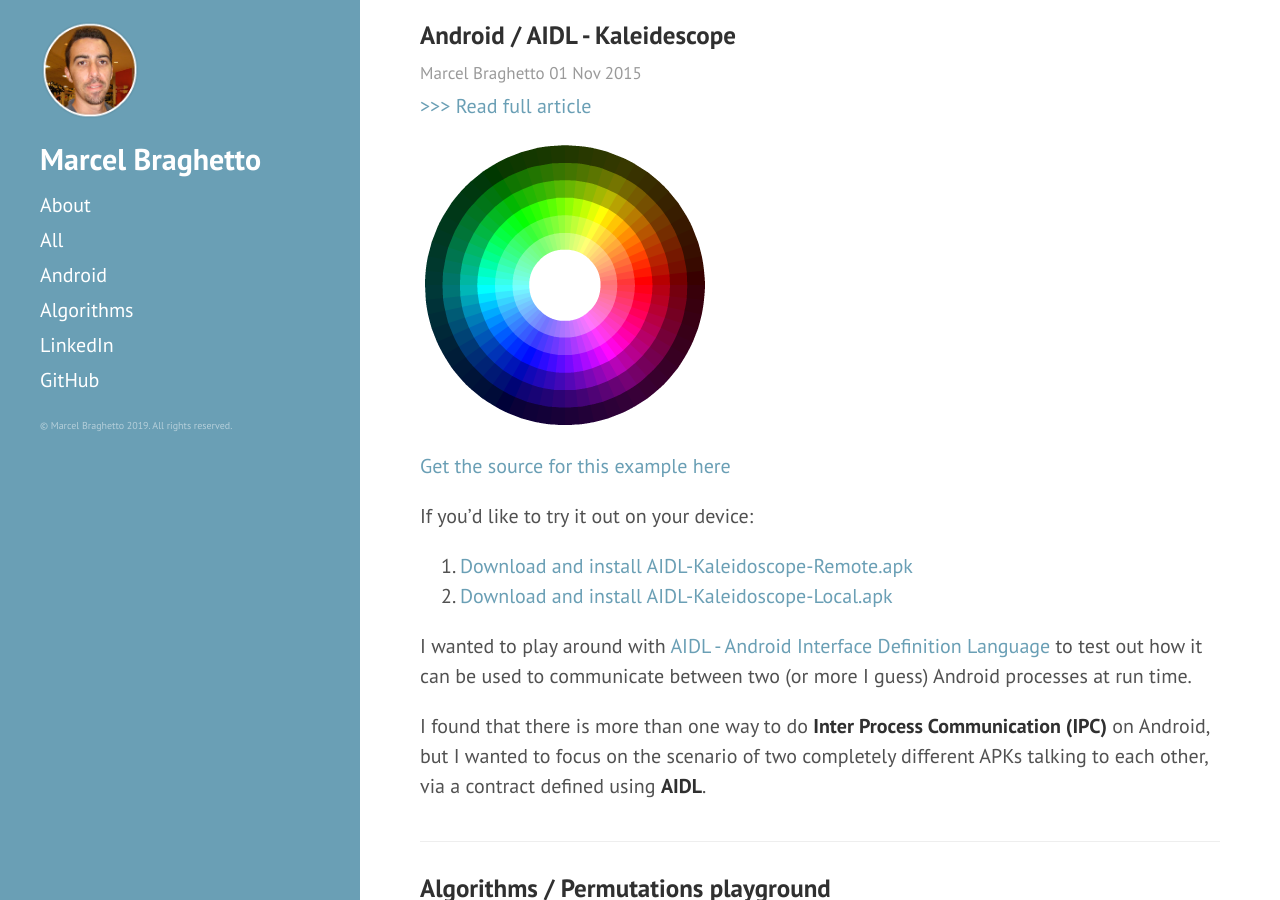
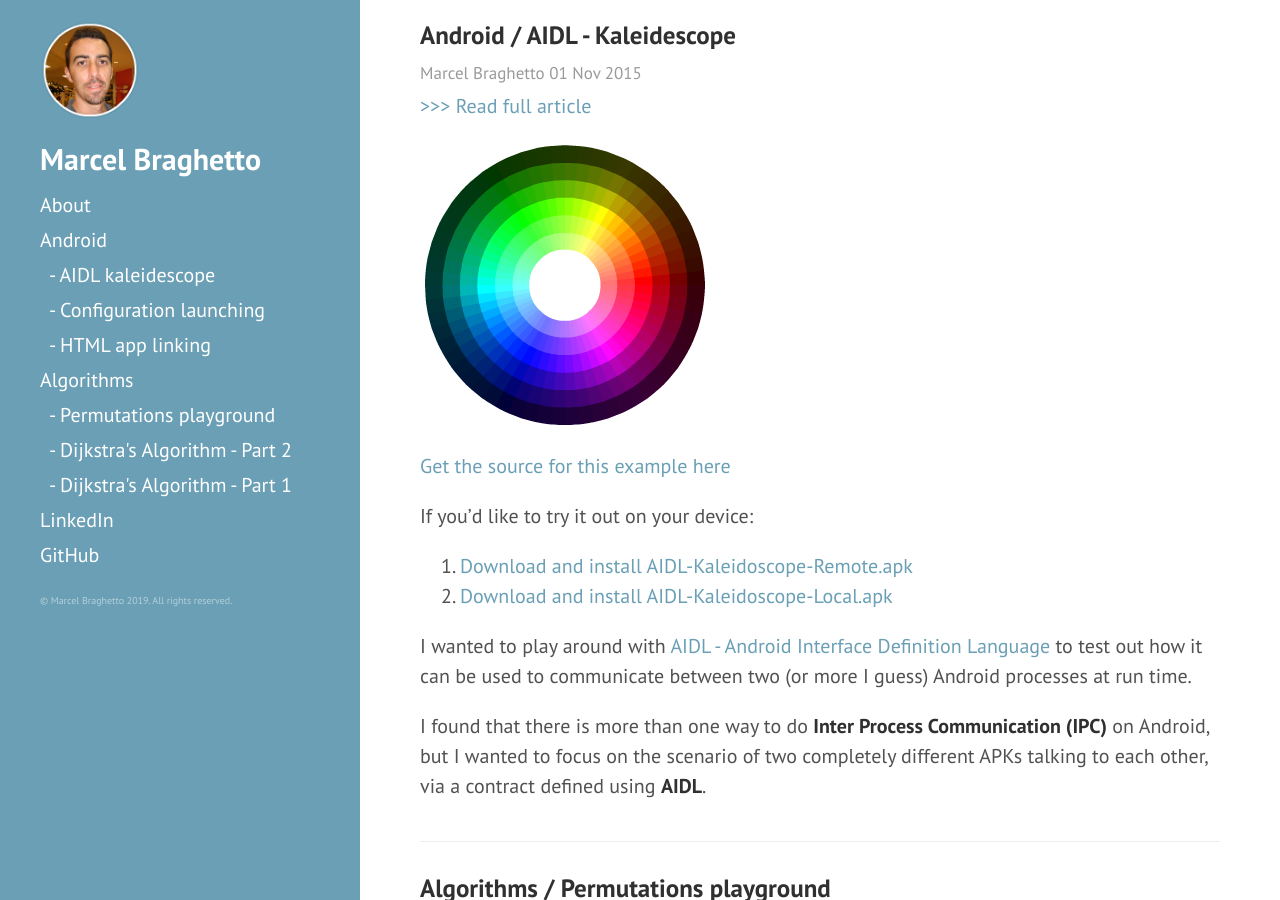
Before and after one commit to MarcelBraghetto/marcelbraghetto.github.io, a Jekyll site: the page built from index.html, in a window 1280 px wide and 900 px high. Built offline with Jekyll 4.4.1, drawn with Linux system fonts in a browser that asks for light colours; Markdown is read by kramdown in place of the engine named in the settings; the list of posts is cut into pages by our own code.

Commit message:
Added invidual blog post links.

```diff
--- a/_includes/sidebar.html
+++ b/_includes/sidebar.html
@@ -13,9 +13,17 @@
     <div id="main-nav-vertical">
       <nav class="sidebar-nav">
         <a class="sidebar-nav-item" href="/about">About</a>
-        <a class="sidebar-nav-item" href="/">All</a>
+
         <a class="sidebar-nav-item" href="/android">Android</a>
+        <a class="sidebar-nav-item" href="/android/2015/11/01/kaleidoscope">&nbsp;&nbsp;- AIDL kaleidescope</a>
+        <a class="sidebar-nav-item" href="/android/2015/09/13/configula">&nbsp;&nbsp;- Configuration launching</a>
+        <a class="sidebar-nav-item" href="/android/2015/09/04/intent-links">&nbsp;&nbsp;- HTML app linking</a>
+
         <a class="sidebar-nav-item" href="/algorithms">Algorithms</a>
+        <a class="sidebar-nav-item" href="/algorithms/2015/09/20/permutations">&nbsp;&nbsp;- Permutations playground</a>
+        <a class="sidebar-nav-item" href="/algorithms/2015/09/12/dijkstra-part2">&nbsp;&nbsp;- Dijkstra's Algorithm - Part 2</a>
+        <a class="sidebar-nav-item" href="/algorithms/2015/09/05/dijkstra-part1">&nbsp;&nbsp;- Dijkstra's Algorithm - Part 1</a>
+
         <a class="sidebar-nav-item" href="https://www.linkedin.com/pub/marcel-braghetto/73/90b/133">LinkedIn</a>
         <a class="sidebar-nav-item" href="https://github.com/MarcelBraghetto">GitHub</a>
       </nav>
@@ -23,8 +31,6 @@
 
     <div id="main-nav-horizontal">
         <a href="/about">About</a>
-        &nbsp;|&nbsp;
-        <a href="/">All</a>
         &nbsp;|&nbsp;
         <a href="/android">Android</a>
         &nbsp;|&nbsp;
```
